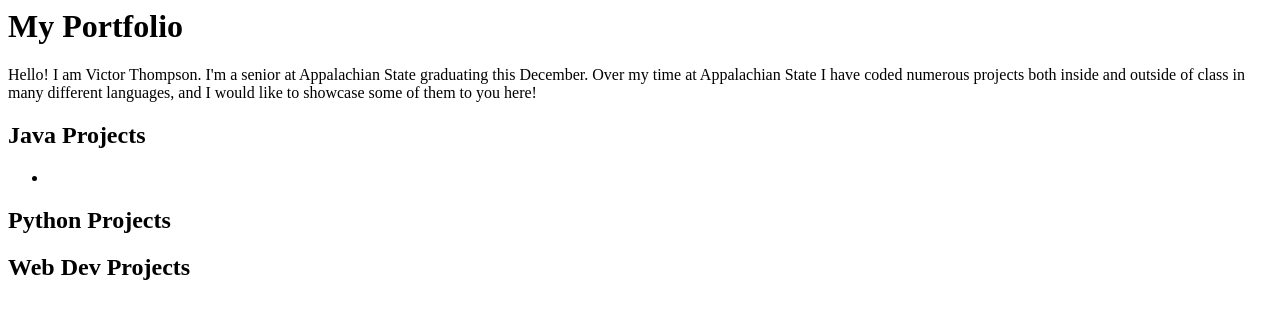
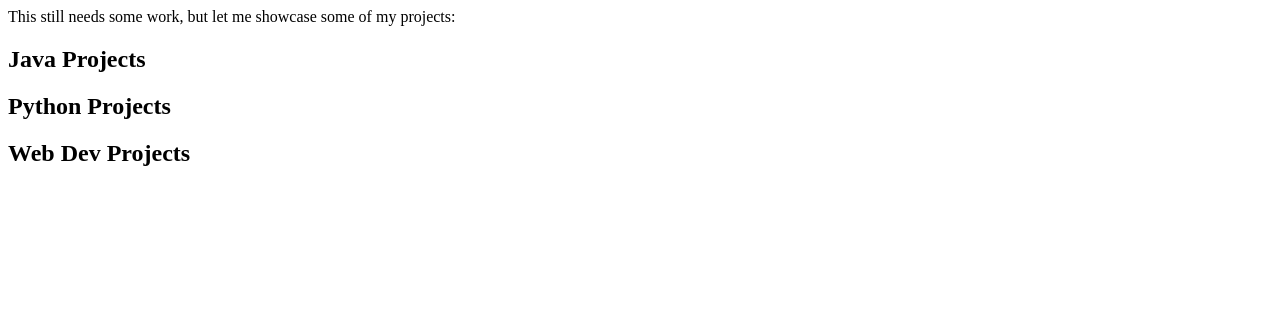
Before and after one commit to c9victor/c9victor.github.io, a plain HTML site: page index.html in a window 1280 px wide. Drawn offline with Linux system fonts and the light colour scheme.

Commit message:
working on it

```diff
--- a/index.html
+++ b/index.html
@@ -2,15 +2,9 @@
     <title> Portfolio </title>
 </head>
 <body>
-    <h1> My Portfolio </h1>
-    <p> Hello! I am Victor Thompson. I'm a senior at Appalachian State graduating this December.
-        Over my time at Appalachian State I have coded numerous projects both inside and outside of class
-        in many different languages, and I would like to showcase some of them to you here! </p>
+    <p> This still needs some work, but let me showcase some of my projects: </p>
 
     <h2> Java Projects </h2>
-    <ul>
-        <li> <a href=""> </a> </li>
-    </ul>
 
     <h2> Python Projects </h2>
 
```
